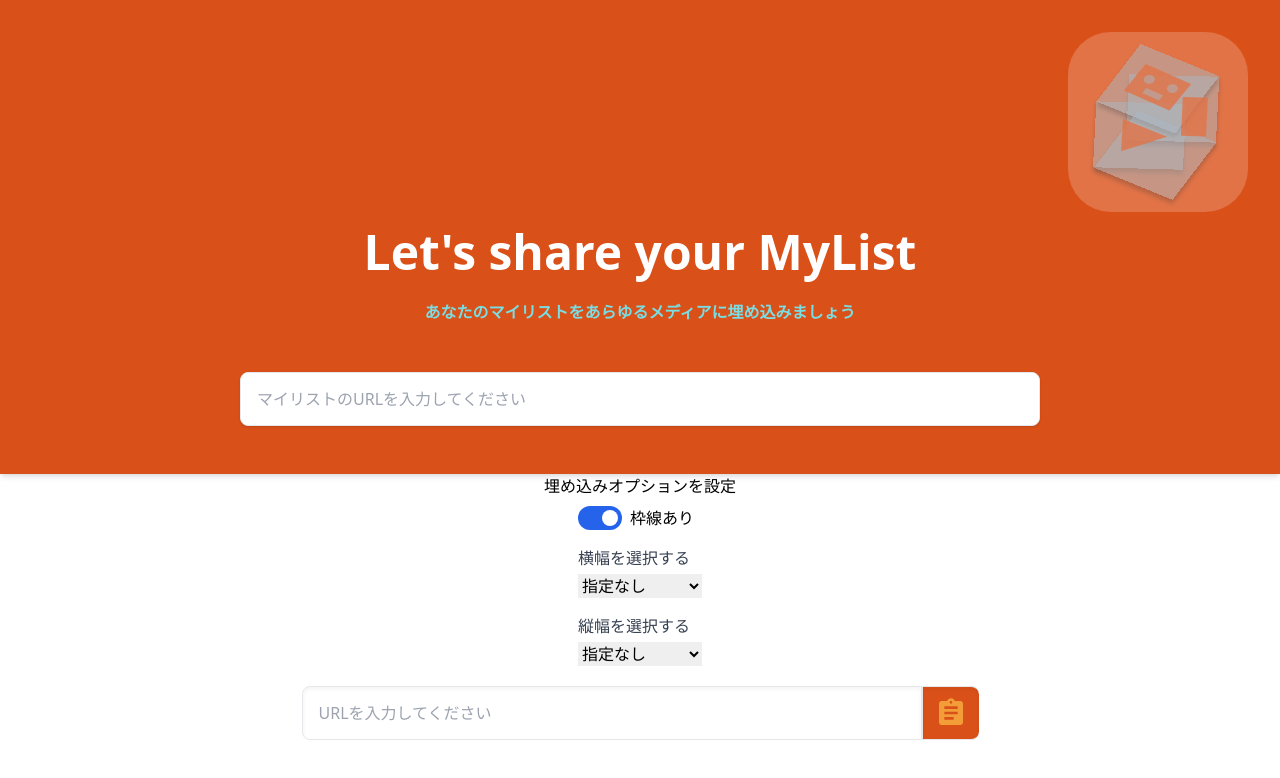
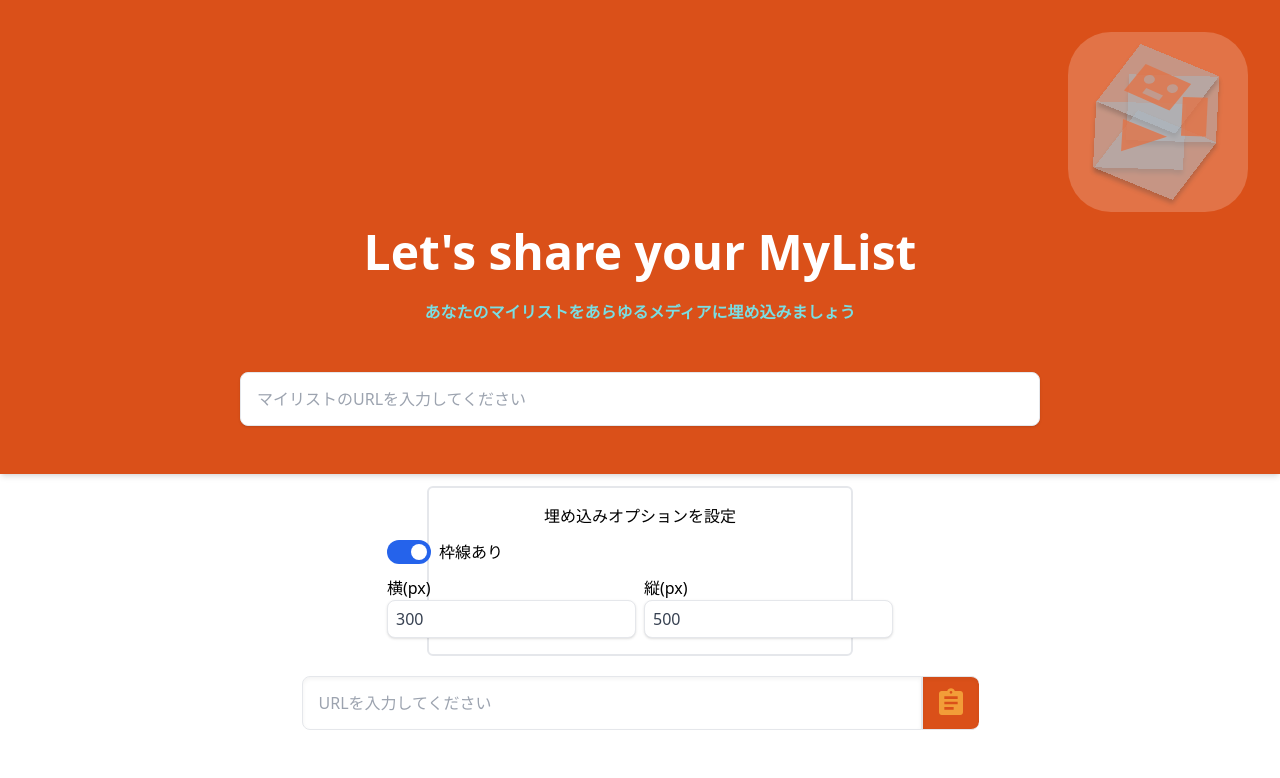
Before and after one commit to bana7-arumi/d-anime-mylist-frontend, a Next.js app: page / in a window 1280 px wide. Shown: the top 778 px of the page. Built offline with nearby package versions, Linux system fonts and the light colour scheme; no server answers.

Commit message:
入力で幅を指定

```diff
--- a/src/pages/index.jsx
+++ b/src/pages/index.jsx
@@ -82,6 +82,10 @@ export default function Home() {
                   enabled
                 );
                 setMessage(iframeHTML);
+              })
+              .catch((e) => {
+                setMessage("URLに誤りがあります");
+                setGenerating(false);
               });
           default:
             console.log(err);
@@ -114,12 +118,13 @@ export default function Home() {
       <div>
         <ClipedModal isOpen={isOpen} setIsOpen={setIsOpen} />
         <Header setMylistUrl={setMylistUrl} />
+        <div className="flex justify-center items-center mt-3">
+          <div className="p-4 w-1/3 border-solid border-2 border-bg-gray-200 rounded-md">
             <div className="flex justify-center">埋め込みオプションを設定</div>
-
             <div className="container mx-auto px-4 flex justify-center">
               <div className="block">
                 <div className="mt-2">
-              <div className="flex">
+                  <div className="flex my-3">
                     <Switch
                       checked={enabled}
                       onChange={() => setEnabled(!enabled)}
@@ -138,32 +143,30 @@ export default function Home() {
                       {enabled ? <>枠線あり</> : <>枠線なし</>}
                     </p>
                   </div>
-              <label className="block mt-4">
-                <span className="text-gray-700">横幅を選択する</span>
-                <select
-                  value={width}
+                  <div className="flex mt-3">
+                    <div className="mr-1">
+                      <p>横(px)</p>
+                      <input
+                        type="number"
+                        className="cursor-pointer shadow appearance-none border rounded-lg py-2 px-2 text-gray-700 leading-tight focus:outline-none focus:shadow-outline  hover:bg-gray-200"
+                        placeholder="横幅(px)"
+                        defaultValue={300}
                         onChange={(e) => setWidth(e.target.value)}
-                  className="form-select mt-1 block w-full"
-                >
-                  <option value={500}>指定なし</option>
-                  <option value={500}>500</option>
-                  <option value={400}>400</option>
-                  <option value={300}>300</option>
-                </select>
-              </label>
-              <label className="block mt-4">
-                <span className="text-gray-700">縦幅を選択する</span>
-                <select
-                  value={height}
+                      />
+                    </div>
+                    <div className="ml-1">
+                      <p>縦(px)</p>
+                      <input
+                        type="number"
+                        className="cursor-pointer shadow appearance-none border rounded-lg py-2 px-2 text-gray-700 leading-tight focus:outline-none focus:shadow-outline  hover:bg-gray-200"
+                        defaultValue={500}
+                        placeholder="縦幅(px)"
                         onChange={(e) => setHeight(e.target.value)}
-                  className="form-select mt-1 block w-full"
-                >
-                  <option value={300}>指定なし</option>
-                  <option value={500}>500</option>
-                  <option value={400}>400</option>
-                  <option value={300}>300</option>
-                </select>
-              </label>
+                      />
+                    </div>
+                  </div>
+                </div>
+              </div>
             </div>
           </div>
         </div>
```
Lines whose indentation alone changed are shown as unchanged.
